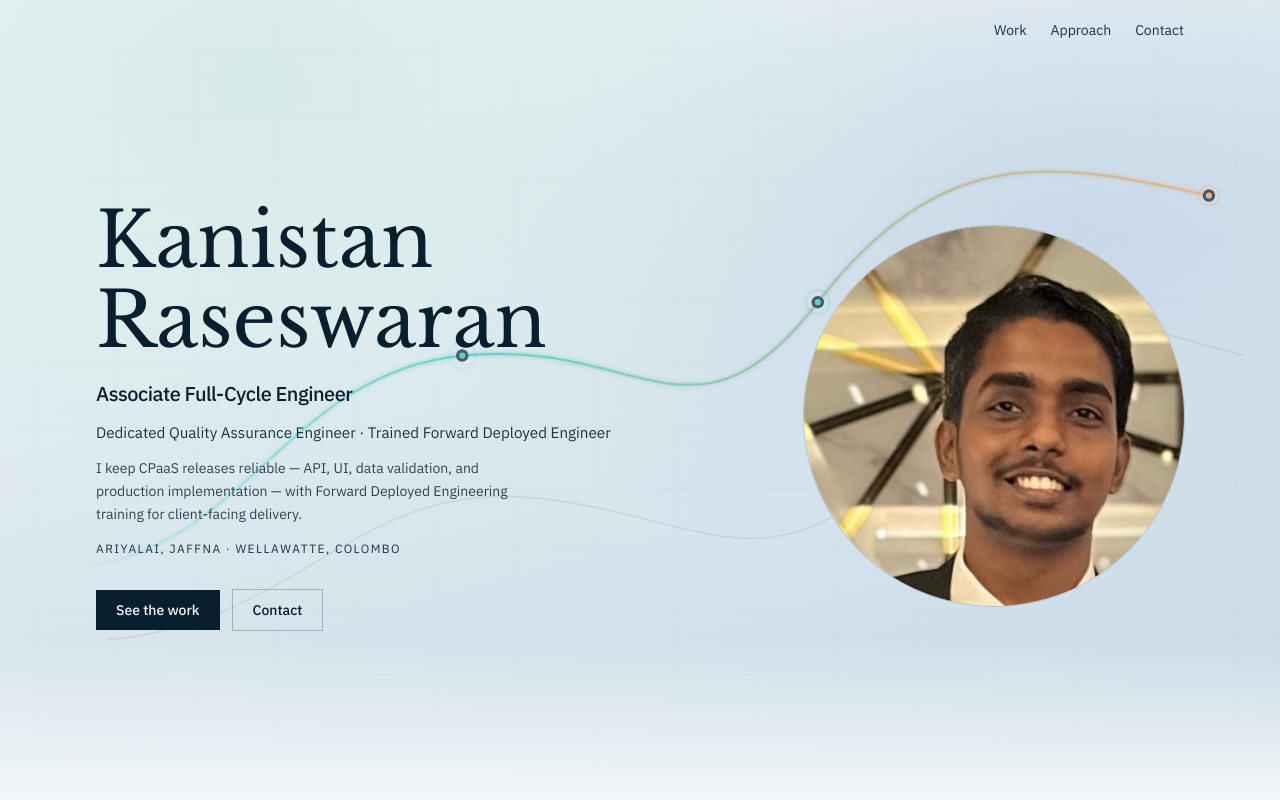
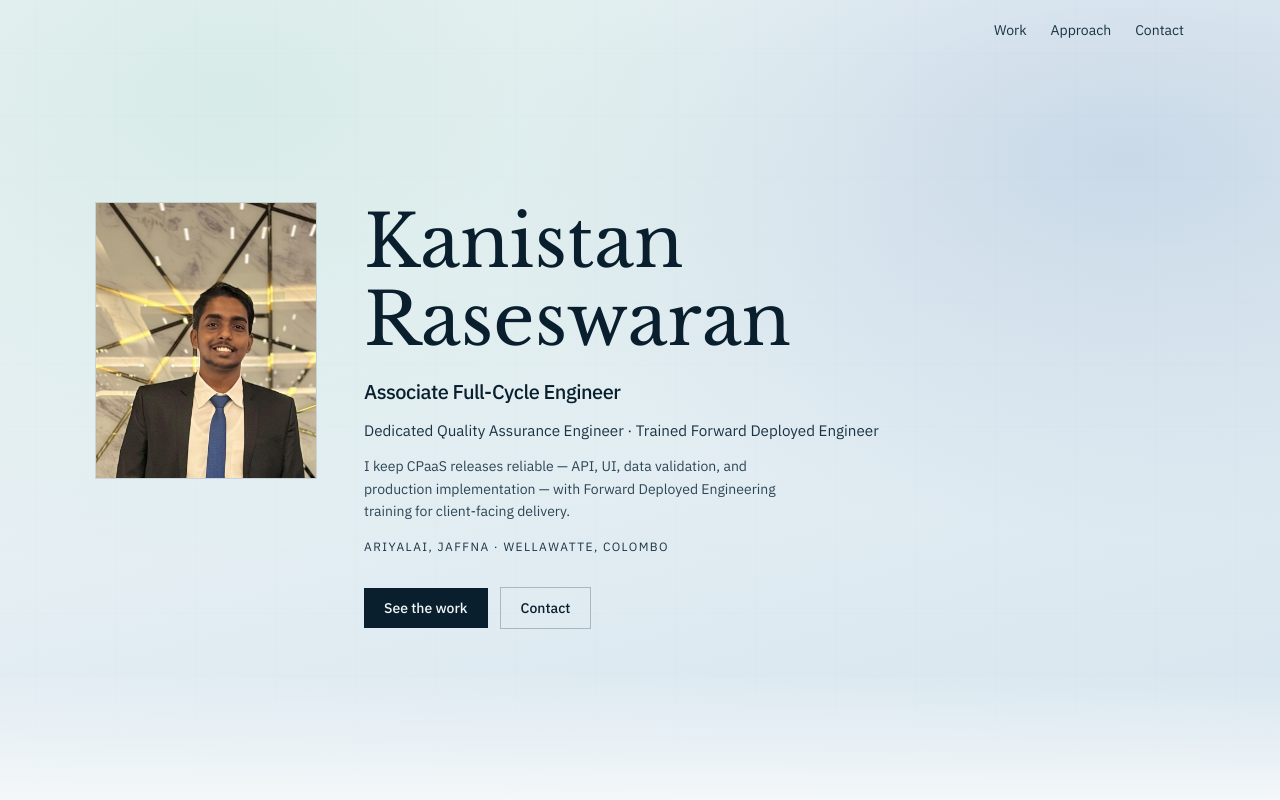
Before and after one commit to Raseswaran-Kanistan/portfolio, a React (Vite) app: page / in a window 1280 px wide. Shown: the top 800 px of the page. Built offline with nearby package versions, Linux system fonts and the light colour scheme.

Commit message:
Align a formal 4:5 hero portrait and quiet the background.
Place a top-aligned 4:5 photo beside the name, remove the crossing route graphic, and keep the layout balanced on desktop.

Co-authored-by: Cursor <cursoragent@cursor.com>

```diff
--- a/src/components/Hero.tsx
+++ b/src/components/Hero.tsx
@@ -10,10 +10,30 @@ export function Hero() {
     >
       <SignalField />
 
-      <div className="section-pad relative z-10 grid w-full items-center gap-12 lg:grid-cols-[minmax(0,1fr)_340px] lg:gap-12 xl:grid-cols-[minmax(0,1fr)_380px] xl:gap-16">
-        <div>
+      <div className="section-pad relative z-10 grid w-full items-start gap-10 md:grid-cols-[200px_minmax(0,1fr)] md:gap-10 lg:grid-cols-[220px_minmax(0,1fr)] lg:gap-12">
+        {/* 4:5 formal portrait — aligned to the top of the name block */}
+        <motion.div
+          className="mx-auto w-[168px] shrink-0 md:mx-0 md:w-full"
+          initial={{ opacity: 0, y: 16 }}
+          animate={{ opacity: 1, y: 0 }}
+          transition={{ duration: 0.75, delay: 0.1, ease: easeOut }}
+        >
+          <div className="relative aspect-[4/5] overflow-hidden bg-mist ring-1 ring-ink/12">
+            <img
+              src={`${import.meta.env.BASE_URL}portrait.jpg`}
+              alt="Kanistan Raseswaran"
+              width={800}
+              height={1000}
+              className="h-full w-full object-cover object-center"
+              decoding="async"
+              fetchPriority="high"
+            />
+          </div>
+        </motion.div>
+
+        <div className="min-w-0">
           <motion.p
-            className="font-display mb-5 text-[clamp(2.5rem,7.5vw,4.75rem)] leading-[1.05] text-ink text-balance"
+            className="font-display mb-5 text-[clamp(2.4rem,6.5vw,4.5rem)] leading-[1.08] text-ink text-balance"
             initial={{ opacity: 0, y: 24 }}
             animate={{ opacity: 1, y: 0 }}
             transition={{ duration: 0.8, ease: easeOut }}
@@ -66,25 +86,6 @@ export function Hero() {
             </a>
           </motion.div>
         </div>
-
-        <motion.div
-          className="relative mx-auto w-[220px] sm:w-[260px] lg:mx-0 lg:w-full"
-          initial={{ opacity: 0, scale: 0.94 }}
-          animate={{ opacity: 1, scale: 1 }}
-          transition={{ duration: 0.85, delay: 0.16, ease: easeOut }}
-        >
-          <div className="relative aspect-square w-full overflow-hidden rounded-full bg-mist ring-1 ring-ink/15">
-            <img
-              src={`${import.meta.env.BASE_URL}portrait.jpg`}
-              alt="Kanistan Raseswaran"
-              width={1000}
-              height={1000}
-              className="h-full w-full scale-110 object-cover object-center"
-              decoding="async"
-              fetchPriority="high"
-            />
-          </div>
-        </motion.div>
       </div>
     </section>
   )
--- a/src/components/SignalField.tsx
+++ b/src/components/SignalField.tsx
@@ -1,35 +1,17 @@
-import { motion } from 'framer-motion'
-
-/** Full-bleed atmospheric field: route hops + pulse — the hero visual plane. */
+/** Quiet atmospheric field — no route line cutting through content. */
 export function SignalField() {
   return (
     <div
       aria-hidden
       className="pointer-events-none absolute inset-0 overflow-hidden"
     >
-      <div className="absolute inset-0 bg-[radial-gradient(ellipse_at_20%_10%,#d7ebe8_0%,transparent_50%),radial-gradient(ellipse_at_85%_30%,#c9d9e8_0%,transparent_45%),linear-gradient(165deg,#f3f7f9_0%,#dce8ef_48%,#c5d8e4_100%)]" />
+      <div className="absolute inset-0 bg-[radial-gradient(ellipse_at_18%_12%,#d7ebe8_0%,transparent_48%),radial-gradient(ellipse_at_88%_20%,#c9d9e8_0%,transparent_42%),linear-gradient(165deg,#f3f7f9_0%,#e4eef3_52%,#d5e4ee_100%)]" />
 
       <svg
-        className="absolute inset-0 h-full w-full opacity-70"
+        className="absolute inset-0 h-full w-full opacity-40"
         viewBox="0 0 1440 900"
         preserveAspectRatio="xMidYMid slice"
       >
-        <defs>
-          <linearGradient id="route" x1="0%" y1="0%" x2="100%" y2="0%">
-            <stop offset="0%" stopColor="#2ec4b6" stopOpacity="0" />
-            <stop offset="35%" stopColor="#2ec4b6" stopOpacity="0.85" />
-            <stop offset="100%" stopColor="#f4a261" stopOpacity="0.9" />
-          </linearGradient>
-          <filter id="softGlow" x="-20%" y="-20%" width="140%" height="140%">
-            <feGaussianBlur stdDeviation="2.5" result="b" />
-            <feMerge>
-              <feMergeNode in="b" />
-              <feMergeNode in="SourceGraphic" />
-            </feMerge>
-          </filter>
-        </defs>
-
-        {/* faint grid */}
         {Array.from({ length: 12 }).map((_, i) => (
           <line
             key={`h-${i}`}
@@ -38,7 +20,7 @@ export function SignalField() {
             x2="1440"
             y2={60 + i * 70}
             stroke="#0a1f2e"
-            strokeOpacity="0.04"
+            strokeOpacity="0.035"
           />
         ))}
         {Array.from({ length: 16 }).map((_, i) => (
@@ -49,68 +31,12 @@ export function SignalField() {
             x2={40 + i * 90}
             y2="900"
             stroke="#0a1f2e"
-            strokeOpacity="0.035"
+            strokeOpacity="0.03"
           />
-        ))}
-
-        <motion.path
-          d="M80 640 C 280 620, 320 420, 520 400 S 780 520, 920 340 S 1180 180, 1360 220"
-          fill="none"
-          stroke="url(#route)"
-          strokeWidth="2.5"
-          strokeLinecap="round"
-          filter="url(#softGlow)"
-          initial={{ pathLength: 0, opacity: 0 }}
-          animate={{ pathLength: 1, opacity: 1 }}
-          transition={{ duration: 2.2, ease: [0.22, 1, 0.36, 1] }}
-        />
-
-        <motion.path
-          d="M120 720 C 340 700, 400 540, 600 560 S 860 680, 1040 500 S 1240 360, 1400 400"
-          fill="none"
-          stroke="#0a1f2e"
-          strokeOpacity="0.12"
-          strokeWidth="1.5"
-          strokeDasharray="6 10"
-          initial={{ pathLength: 0 }}
-          animate={{ pathLength: 1 }}
-          transition={{ duration: 2.6, delay: 0.25, ease: 'easeOut' }}
-        />
-
-        {[
-          [520, 400],
-          [920, 340],
-          [1360, 220],
-        ].map(([cx, cy], i) => (
-          <motion.g
-            key={`${cx}-${cy}`}
-            initial={{ scale: 0, opacity: 0 }}
-            animate={{ scale: 1, opacity: 1 }}
-            transition={{ delay: 1.1 + i * 0.22, type: 'spring', stiffness: 220 }}
-          >
-            <circle cx={cx} cy={cy} r="7" fill="#0a1f2e" />
-            <circle cx={cx} cy={cy} r="3.5" fill={i === 2 ? '#f4a261' : '#2ec4b6'} />
-            <motion.circle
-              cx={cx}
-              cy={cy}
-              r="7"
-              fill="none"
-              stroke={i === 2 ? '#f4a261' : '#2ec4b6'}
-              strokeWidth="1.5"
-              initial={{ scale: 1, opacity: 0.6 }}
-              animate={{ scale: 2.4, opacity: 0 }}
-              transition={{
-                duration: 2.2,
-                delay: 1.4 + i * 0.35,
-                repeat: Infinity,
-                repeatDelay: 1.2,
-              }}
-            />
-          </motion.g>
         ))}
       </svg>
 
-      <div className="absolute inset-x-0 bottom-0 h-40 bg-gradient-to-t from-paper to-transparent" />
+      <div className="absolute inset-x-0 bottom-0 h-32 bg-gradient-to-t from-paper to-transparent" />
     </div>
   )
 }
```
Also changed, not shown: public/portrait.jpg.
